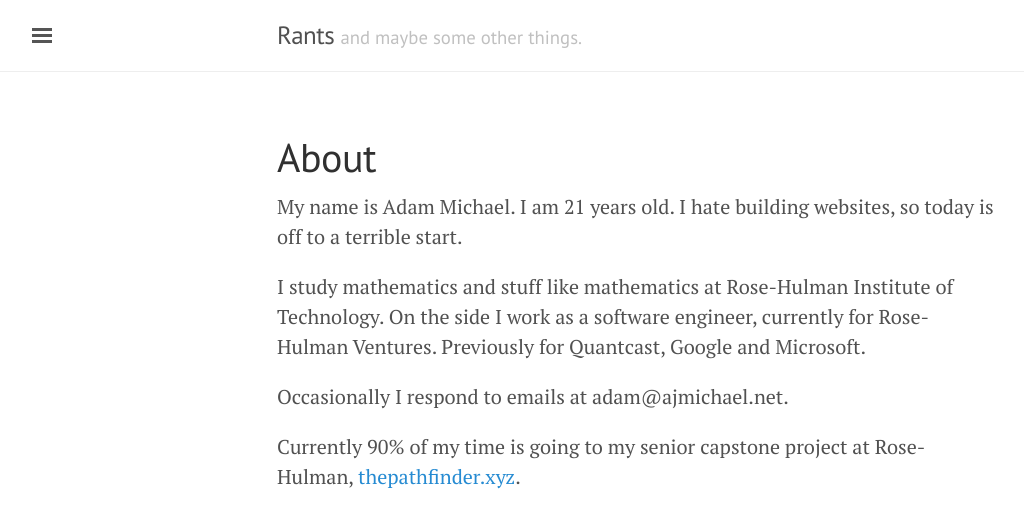
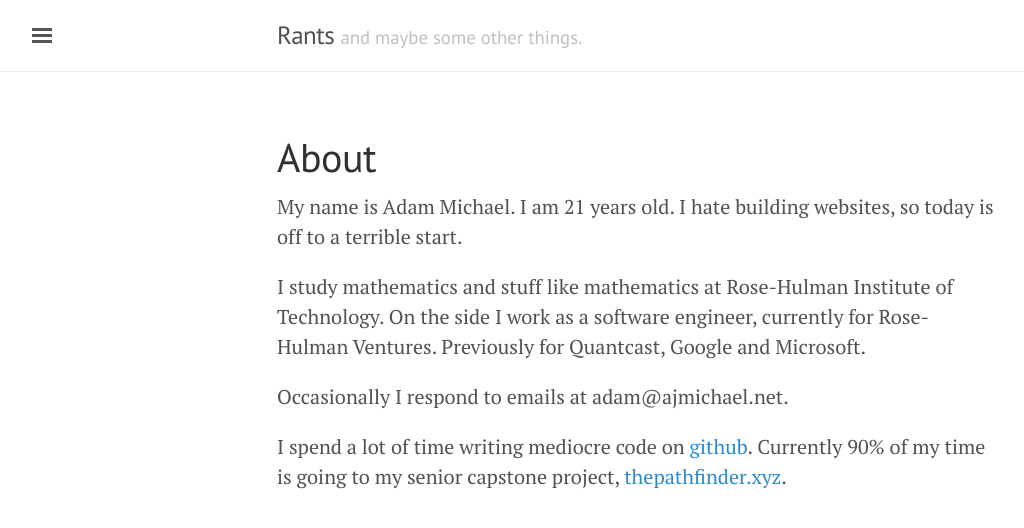
Before and after one commit to aj-michael/ajmichael.net, a Jekyll site: the page built from about.md, in a window 1280 px wide. Shown: the top 528 px of the page, without its empty margins (3-1027 px from the left). Built offline with Jekyll 4.4.1, drawn with Linux system fonts in a browser that asks for light colours.

Commit message:
Updated some things.

```diff
--- a/about.md
+++ b/about.md
@@ -9,4 +9,4 @@ I study mathematics and stuff like mathematics at Rose-Hulman Institute of Techn
 
 Occasionally I respond to emails at adam@ajmichael.net.
 
-Currently 90% of my time is going to my senior capstone project at Rose-Hulman, [thepathfinder.xyz](https://thepathfinder.xyz).
+I spend a lot of time writing mediocre code on [github](https://github.com/aj-michael). Currently 90% of my time is going to my senior capstone project, [thepathfinder.xyz](https://thepathfinder.xyz).
--- a/index.html
+++ b/index.html
@@ -1,6 +1,6 @@
 ---
 layout: default
-title: Rants
+title: Home
 ---
 
 {% capture intro %}{% include hi.md %}{% endcapture %}
```
